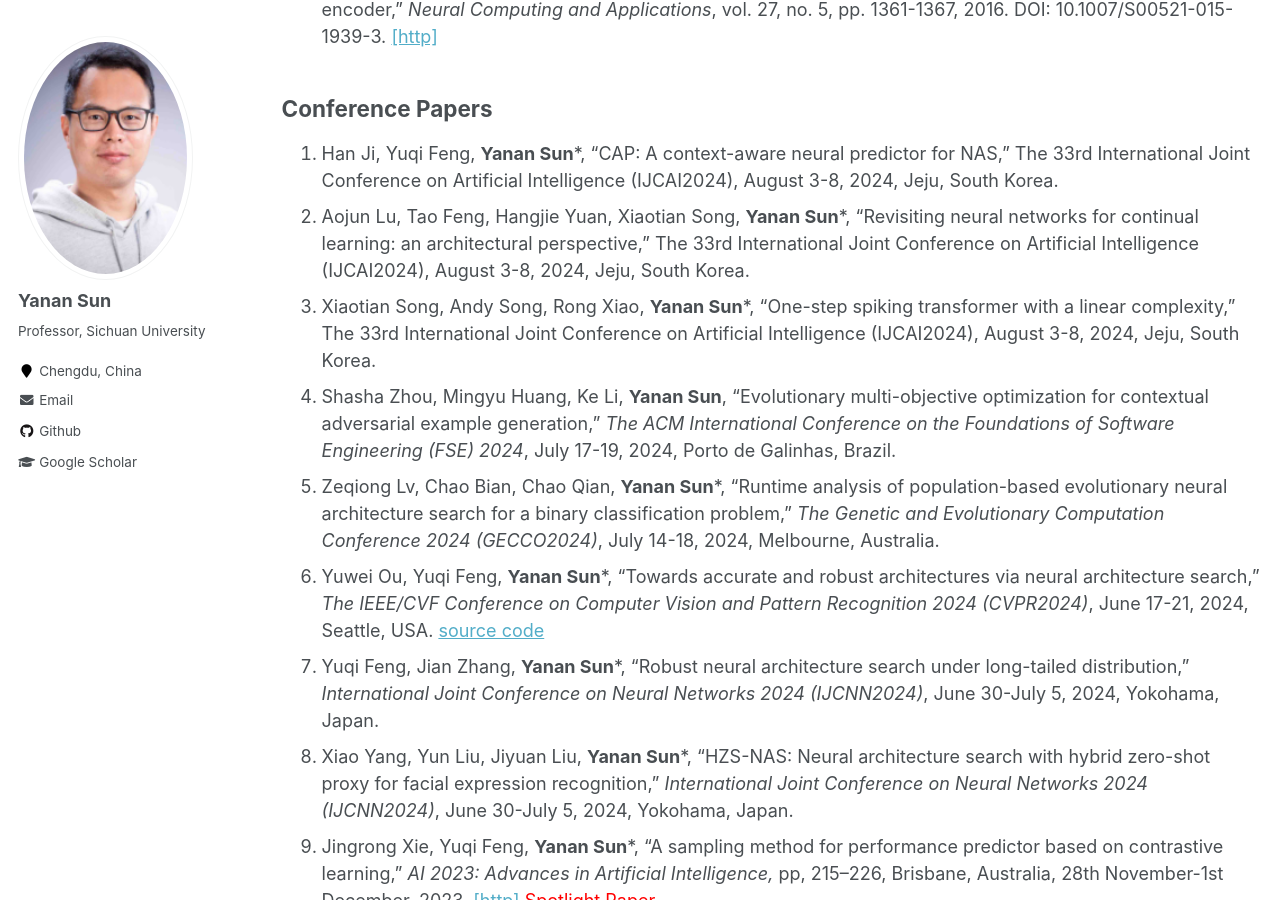
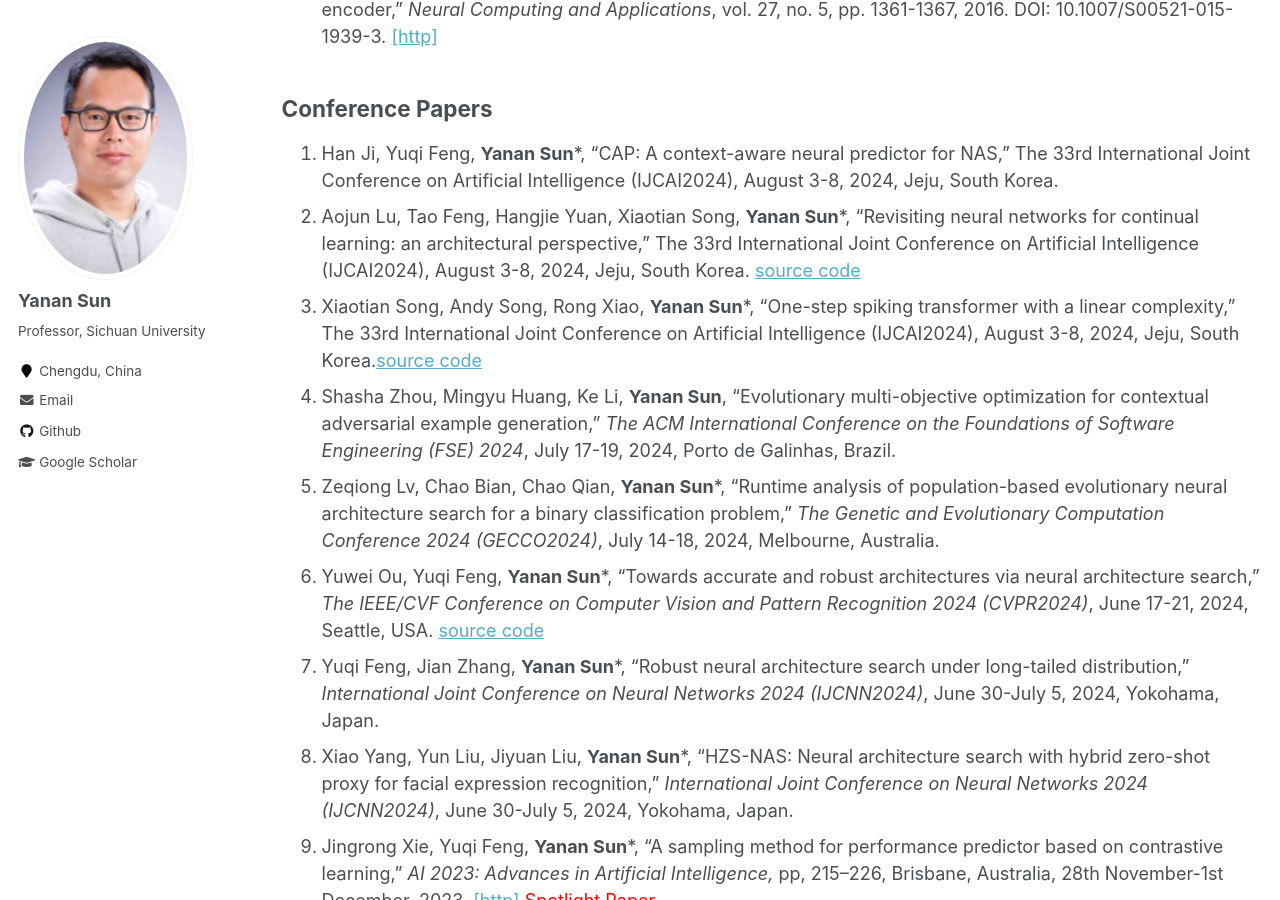
Before and after one commit to yn-sun/yn-sun.github.io, a Jekyll site: the page built from _pages/publications.md, in a window 1280 px wide and 900 px high, scrolled down 4182 px. Built offline with Jekyll 4.4.1, drawn with Linux system fonts in a browser that asks for light colours; comment, search, counter and statistics services are not loaded.

Commit message:
Update publications.md

```diff
--- a/_pages/publications.md
+++ b/_pages/publications.md
@@ -56,8 +56,8 @@ author_profile: true
 
 ## Conference Papers
 1. Han Ji, Yuqi Feng, **Yanan Sun***, "CAP: A context-aware neural predictor for NAS," The 33rd International Joint Conference on Artificial Intelligence (IJCAI2024), August 3-8, 2024, Jeju, South Korea.
-2. Aojun Lu, Tao Feng, Hangjie Yuan, Xiaotian Song, **Yanan Sun***, "Revisiting neural networks for continual learning: an architectural perspective," The 33rd International Joint Conference on Artificial Intelligence (IJCAI2024), August 3-8, 2024, Jeju, South Korea.
-3. Xiaotian Song, Andy Song, Rong Xiao, **Yanan Sun***, "One-step spiking transformer with a linear complexity," The 33rd International Joint Conference on Artificial Intelligence (IJCAI2024), August 3-8, 2024, Jeju, South Korea.
+2. Aojun Lu, Tao Feng, Hangjie Yuan, Xiaotian Song, **Yanan Sun***, "Revisiting neural networks for continual learning: an architectural perspective," The 33rd International Joint Conference on Artificial Intelligence (IJCAI2024), August 3-8, 2024, Jeju, South Korea. [source code](https://github.com/byyx666/ArchCraft)
+3. Xiaotian Song, Andy Song, Rong Xiao, **Yanan Sun***, "One-step spiking transformer with a linear complexity," The 33rd International Joint Conference on Artificial Intelligence (IJCAI2024), August 3-8, 2024, Jeju, South Korea.[source code](https://github.com/songxt3/OST)
 4. Shasha Zhou, Mingyu Huang, Ke Li, **Yanan Sun**, "Evolutionary multi-objective optimization for contextual adversarial example generation," <i>The ACM International Conference on the Foundations of Software Engineering (FSE) 2024</i>, July 17-19, 2024, Porto de Galinhas, Brazil.
 5. Zeqiong Lv, Chao Bian, Chao Qian, **Yanan Sun***, "Runtime analysis of population-based evolutionary neural architecture search for a binary classification problem," <i>The Genetic and Evolutionary Computation Conference 2024 (GECCO2024)</i>,  July 14-18, 2024, Melbourne, Australia.
 6. Yuwei Ou, Yuqi Feng, **Yanan Sun***, "Towards accurate and robust architectures via neural architecture search," <i>The IEEE/CVF Conference on Computer Vision and Pattern Recognition 2024 (CVPR2024)</i>,  June 17-21, 2024, Seattle, USA. [source code](https://github.com/fyqsama/ARNAS)
```
